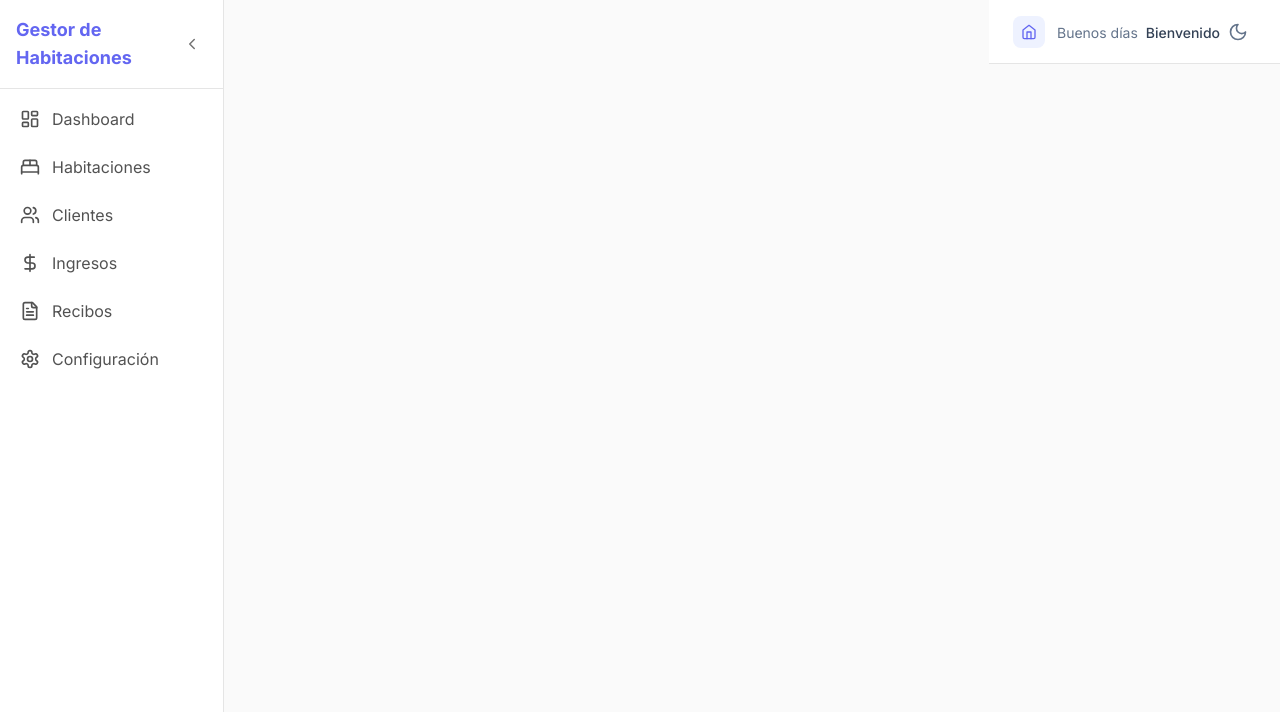
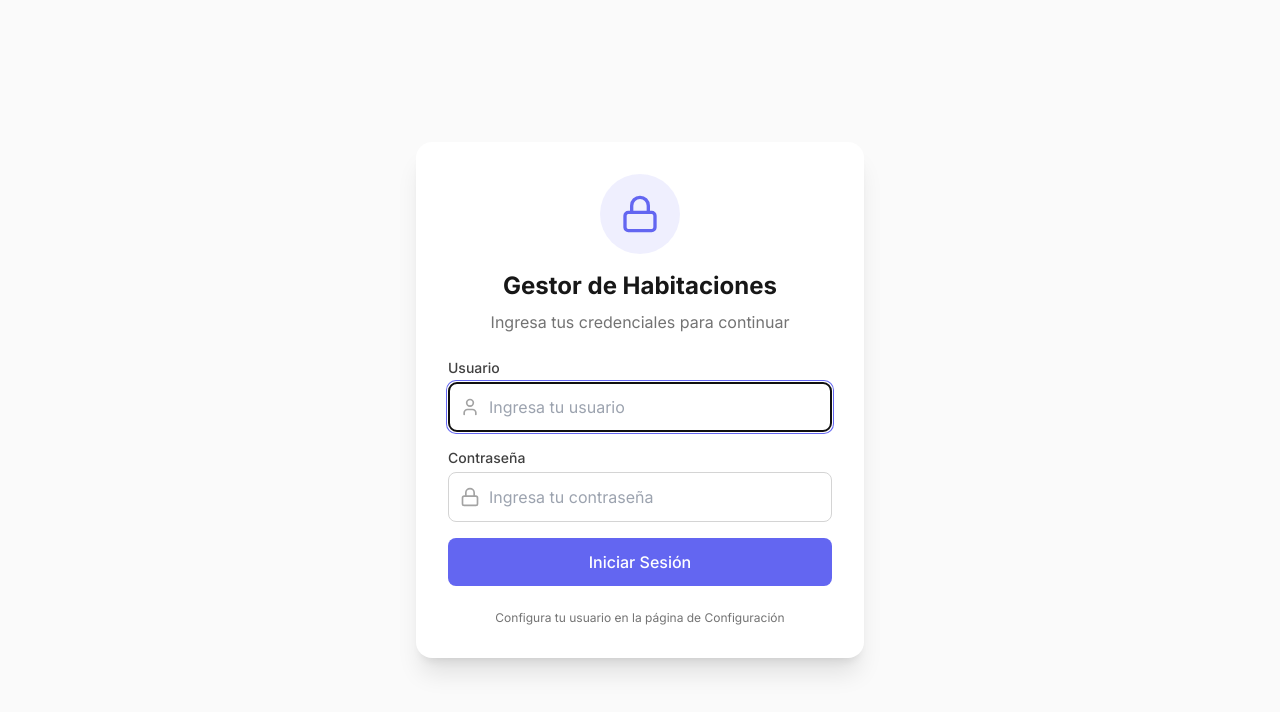
Before and after one commit to ddiosdiablo/sistema_habitaciones, a React (Vite) app: page /login in a window 1280 px wide. Shown: the top 712 px of the page. Built offline with nearby package versions, Linux system fonts and the light colour scheme; no server answers; the database is empty.

Commit message:
Add modern login system with usuarioAdmin and session persistence

```diff
--- a/src/App.tsx
+++ b/src/App.tsx
@@ -1,5 +1,5 @@
 import { useState, useEffect } from 'react';
-import { BrowserRouter, Routes, Route } from 'react-router-dom';
+import { BrowserRouter, Routes, Route, Navigate } from 'react-router-dom';
 import { Sidebar } from './components/Sidebar';
 import { TopBar } from './components/TopBar';
 import { Dashboard } from './pages/Dashboard';
@@ -8,13 +8,13 @@ import { Clientes } from './pages/Clientes';
 import { Ingresos } from './pages/Ingresos';
 import { Configuracion } from './pages/Configuracion';
 import { HistorialRecibos } from './pages/HistorialRecibos';
-import { PasswordGate } from './components/PasswordGate';
+import { Login } from './pages/Login';
 import { useAppStore } from './store/appStore';
 
 export const App = () => {
   const [sidebarCollapsed, setSidebarCollapsed] = useState(false);
   const [mobileMenuOpen, setMobileMenuOpen] = useState(false);
-  const { darkMode, isLoading, loadFromSupabase } = useAppStore();
+  const { darkMode, isLoading, isAuthenticated, loadFromSupabase } = useAppStore();
 
   useEffect(() => {
     loadFromSupabase();
@@ -36,6 +36,17 @@ export const App = () => {
           <p className="text-neutral-600 dark:text-neutral-400">Cargando datos...</p>
         </div>
       </div>
+    );
+  }
+
+  if (!isAuthenticated) {
+    return (
+      <BrowserRouter>
+        <Routes>
+          <Route path="/login" element={<Login />} />
+          <Route path="*" element={<Navigate to="/login" replace />} />
+        </Routes>
+      </BrowserRouter>
     );
   }
 
@@ -64,7 +75,8 @@ export const App = () => {
               <Route path="/clientes" element={<Clientes />} />
               <Route path="/ingresos" element={<Ingresos />} />
               <Route path="/recibos" element={<HistorialRecibos />} />
-              <Route path="/configuracion" element={<PasswordGate><Configuracion /></PasswordGate>} />
+              <Route path="/configuracion" element={<Configuracion />} />
+              <Route path="/login" element={<Navigate to="/" replace />} />
             </Routes>
           </div>
         </main>
--- a/src/pages/Configuracion.tsx
+++ b/src/pages/Configuracion.tsx
@@ -17,6 +17,7 @@ export const Configuracion = () => {
     impuestoRecibo: config.impuestoRecibo,
     tarifaDiariaDefault: config.tarifaDiariaDefault,
     tariffMensualDefault: config.tariffMensualDefault,
+    usuarioAdmin: config.usuarioAdmin || '',
     contrasenaAdmin: config.contrasenaAdmin || '',
     horaCheckout: config.horaCheckout || '13:00',
     proximoNumeroRecibo: config.proximoNumeroRecibo,
@@ -241,6 +242,22 @@ export const Configuracion = () => {
 
         <div>
           <label className="block text-sm font-medium text-neutral-700 dark:text-neutral-300 mb-1">
+            Usuario de Administrador
+          </label>
+          <input
+            type="text"
+            value={formData.usuarioAdmin}
+            onChange={(e) => setFormData({ ...formData, usuarioAdmin: e.target.value })}
+            placeholder="Ingresa tu usuario"
+            className="w-full px-3 py-2 border border-neutral-300 dark:border-neutral-700 rounded-lg bg-white dark:bg-neutral-800 text-neutral-900 dark:text-neutral-100"
+          />
+          <p className="text-xs text-neutral-500 mt-1">
+            Usuario requerido para iniciar sesión
+          </p>
+        </div>
+
+        <div>
+          <label className="block text-sm font-medium text-neutral-700 dark:text-neutral-300 mb-1">
             Contraseña de Administrador
           </label>
           <input
@@ -251,7 +268,7 @@ export const Configuracion = () => {
             className="w-full px-3 py-2 border border-neutral-300 dark:border-neutral-700 rounded-lg bg-white dark:bg-neutral-800 text-neutral-900 dark:text-neutral-100"
           />
           <p className="text-xs text-neutral-500 mt-1">
-            Se requiere esta contraseña para acceder a Configuración
+            Se requiere esta contraseña para iniciar sesión
           </p>
         </div>
       </div>
--- /dev/null
+++ b/src/pages/Login.tsx
@@ -0,0 +1,119 @@
+import { useState, useEffect } from 'react';
+import { useNavigate } from 'react-router-dom';
+import { Lock, User } from 'lucide-react';
+import { useAppStore } from '../store/appStore';
+
+export const Login = () => {
+  const { config, login, isAuthenticated } = useAppStore();
+  const navigate = useNavigate();
+  const [username, setUsername] = useState('');
+  const [password, setPassword] = useState('');
+  const [error, setError] = useState(false);
+  const [isLoading, setIsLoading] = useState(false);
+
+  useEffect(() => {
+    if (isAuthenticated) {
+      navigate('/', { replace: true });
+    }
+  }, [isAuthenticated, navigate]);
+
+  const handleSubmit = (e: React.FormEvent) => {
+    e.preventDefault();
+    setError(false);
+    setIsLoading(true);
+
+    setTimeout(() => {
+      const success = login(username, password);
+      setIsLoading(false);
+      if (success) {
+        navigate('/', { replace: true });
+      } else {
+        setError(true);
+        setPassword('');
+      }
+    }, 300);
+  };
+
+  return (
+    <div className="min-h-screen bg-neutral-50 dark:bg-neutral-900 flex items-center justify-center p-4">
+      <div className="w-full max-w-md">
+        <div className="bg-white dark:bg-neutral-800 rounded-2xl shadow-xl p-8 space-y-6">
+          <div className="text-center">
+            <div className="w-20 h-20 bg-primary/10 rounded-full flex items-center justify-center mx-auto mb-4">
+              <Lock className="w-10 h-10 text-primary" />
+            </div>
+            <h1 className="text-2xl font-bold text-neutral-900 dark:text-neutral-100">
+              {config.nombre || 'Gestor de Habitaciones'}
+            </h1>
+            <p className="text-neutral-500 dark:text-neutral-400 mt-2">
+              Ingresa tus credenciales para continuar
+            </p>
+          </div>
+
+          <form onSubmit={handleSubmit} className="space-y-4">
+            <div>
+              <label className="block text-sm font-medium text-neutral-700 dark:text-neutral-300 mb-1">
+                Usuario
+              </label>
+              <div className="relative">
+                <User className="absolute left-3 top-1/2 -translate-y-1/2 w-5 h-5 text-neutral-400" />
+                <input
+                  type="text"
+                  value={username}
+                  onChange={(e) => {
+                    setUsername(e.target.value);
+                    setError(false);
+                  }}
+                  placeholder="Ingresa tu usuario"
+                  className="w-full pl-10 pr-4 py-3 border border-neutral-300 dark:border-neutral-600 rounded-lg bg-white dark:bg-neutral-700 text-neutral-900 dark:text-neutral-100 focus:ring-2 focus:ring-primary focus:border-transparent transition-all"
+                  autoFocus
+                  required
+                />
+              </div>
+            </div>
+
+            <div>
+              <label className="block text-sm font-medium text-neutral-700 dark:text-neutral-300 mb-1">
+                Contraseña
+              </label>
+              <div className="relative">
+                <Lock className="absolute left-3 top-1/2 -translate-y-1/2 w-5 h-5 text-neutral-400" />
+                <input
+                  type="password"
+                  value={password}
+                  onChange={(e) => {
+                    setPassword(e.target.value);
+                    setError(false);
+                  }}
+                  placeholder="Ingresa tu contraseña"
+                  className="w-full pl-10 pr-4 py-3 border border-neutral-300 dark:border-neutral-600 rounded-lg bg-white dark:bg-neutral-700 text-neutral-900 dark:text-neutral-100 focus:ring-2 focus:ring-primary focus:border-transparent transition-all"
+                  required
+                />
+              </div>
+            </div>
+
+            {error && (
+              <div className="bg-red-50 dark:bg-red-900/20 text-red-600 dark:text-red-400 text-sm text-center p-3 rounded-lg">
+                Usuario o contraseña incorrectos
+              </div>
+            )}
+
+            <button
+              type="submit"
+              disabled={isLoading}
+              className="w-full py-3 bg-primary hover:bg-primary-dark text-white font-medium rounded-lg transition-colors disabled:opacity-50 disabled:cursor-not-allowed"
+            >
+              {isLoading ? 'Ingresando...' : 'Iniciar Sesión'}
+            </button>
+          </form>
+
+          {!config.usuarioAdmin && (
+            <p className="text-xs text-neutral-500 dark:text-neutral-400 text-center">
+              Configura tu usuario en la página de Configuración
+            </p>
+          )}
+        </div>
+      </div>
+    </div>
+  );
+};
--- a/src/store/appStore.ts
+++ b/src/store/appStore.ts
@@ -19,6 +19,7 @@ interface AppState {
   configId: string | null;
   darkMode: boolean;
   isLoading: boolean;
+  isAuthenticated: boolean;
 
   addHabitacion: (habitacion: Omit<Habitacion, 'id'>) => Promise<void>;
   updateHabitacion: (id: string, data: Partial<Habitacion>) => Promise<void>;
@@ -39,6 +40,8 @@ interface AppState {
   getTransaccionesByEstadia: (estadiaId: string) => Transaccion[];
 
   updateConfig: (data: Partial<ConfigNegocio>) => Promise<void>;
+  login: (username: string, password: string) => boolean;
+  logout: () => void;
   toggleDarkMode: () => void;
 
   getIngresosDiarios: (fecha: string) => number;
@@ -70,6 +73,7 @@ const configDefault: ConfigNegocio = {
   tarifaDiariaDefault: 50,
   tariffMensualDefault: 800,
   proximoNumeroRecibo: 1001,
+  usuarioAdmin: '',
   contrasenaAdmin: 'admin123',
   horaCheckout: '13:00',
 };
@@ -85,6 +89,7 @@ export const useAppStore = create<AppState>()(
       configId: null,
       darkMode: false,
       isLoading: true,
+      isAuthenticated: false,
 
       loadFromSupabase: async () => {
         set({ isLoading: true });
@@ -369,6 +374,21 @@ export const useAppStore = create<AppState>()(
         }
       },
 
+      login: (username, password) => {
+        const { config } = get();
+        const userMatch = username === (config.usuarioAdmin || '');
+        const passMatch = !config.contrasenaAdmin || password === config.contrasenaAdmin;
+        if (userMatch && passMatch) {
+          set({ isAuthenticated: true });
+          return true;
+        }
+        return false;
+      },
+
+      logout: () => {
+        set({ isAuthenticated: false });
+      },
+
       toggleDarkMode: () => {
         set((state) => ({ darkMode: !state.darkMode }));
       },
@@ -508,6 +528,7 @@ export const useAppStore = create<AppState>()(
       name: 'habita-gest-storage',
       partialize: (state) => ({
         darkMode: state.darkMode,
+        isAuthenticated: state.isAuthenticated,
       }),
     }
   )
--- a/src/types/index.ts
+++ b/src/types/index.ts
@@ -64,6 +64,7 @@ export interface ConfigNegocio {
   tarifaDiariaDefault: number;
   tariffMensualDefault: number;
   proximoNumeroRecibo: number;
+  usuarioAdmin?: string;
   contrasenaAdmin?: string;
   horaCheckout?: string;
 }
```
Also changed, not shown: 1 other file (tests, documents, lock files or other folders).
